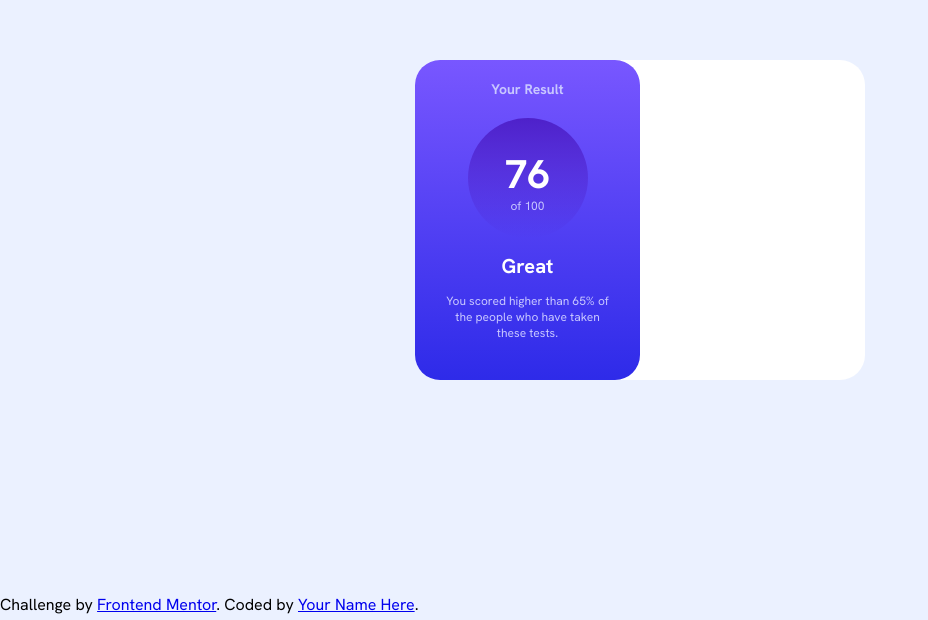
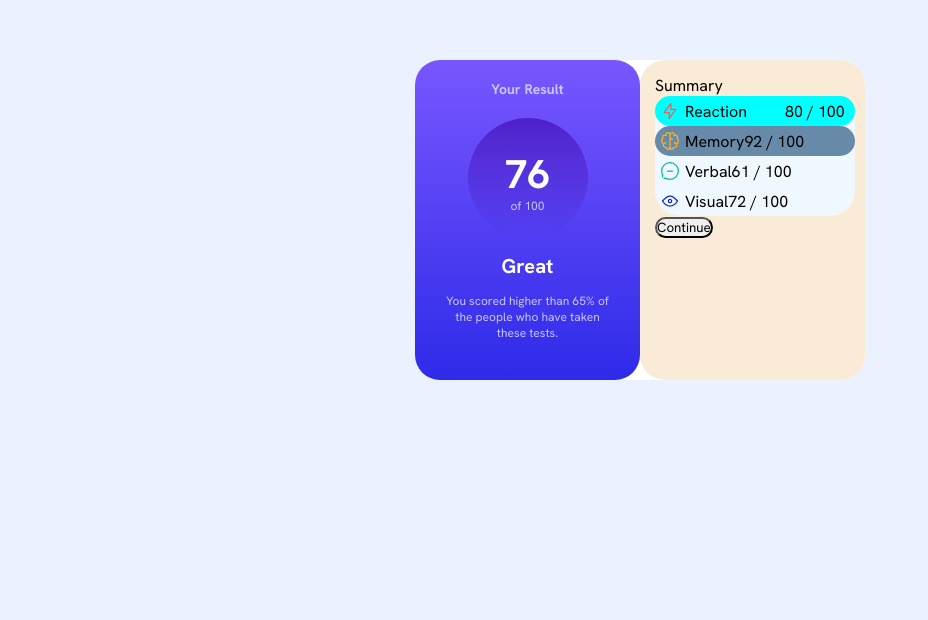
Before and after one commit to SirineBouk/Results-summary-component, a plain HTML site: page index.html in a window 1280 px wide. Shown: the part 180-800 px from the top of the page, without its empty margins (0-928 px from the left). Drawn offline with Linux system fonts and the light colour scheme.

Commit message:
Update CSS & HTML file

```diff
--- a/index.html
+++ b/index.html
@@ -43,6 +43,7 @@
 <body>
   <main class="main">
     <div class="card">
+
       <div class="Result">
         <p id="res">Your Result</p>
         <div class="circle">
@@ -52,16 +53,53 @@
         <h1 id="g">Great</h1>
         <p id="des">You scored higher than 65% of the people who have taken these tests.</p>
       </div>
+
+      <div class="summary">
+        <p class="title">Summary</p>
+        <div class="details">
+          <div class="reaction">
+            <img src="assets/images/icon-reaction.svg" alt="">
+            <p class="rct">Reaction</p>
+            <p>
+              <span>80</span>
+              <span>/ 100</span>
+            </p>
+          </div>
+
+          <div class="memory">
+            <img src="assets/images/icon-memory.svg" alt="">
+            <p>Memory</p>
+            <p>
+              <span>92</span>
+              <span>/ 100</span>
+            </p>
+          </div>
+
+          <div class="verbla">
+            <img src="assets/images/icon-verbal.svg" alt="">
+            <p>Verbal</p>
+            <p>
+              <span>61</span>
+              <span>/ 100</span>
+            </p>
+          </div>
+
+          <div class="visual">
+            <img src="assets/images/icon-visual.svg" alt="">
+            <p class="vis">Visual</p>
+            <p>
+              <span>72</span>
+              <span>/ 100</span>
+            </p>
+          </div>
+
+        </div>
+
+        <button>Continue</button>
+      </div>
+
     </div>
   </main>
 
-
-
-  <footer>
-    <div class="attribution">
-      Challenge by <a href="https://www.frontendmentor.io?ref=challenge" target="_blank">Frontend Mentor</a>.
-      Coded by <a href="#">Your Name Here</a>.
-    </div>
-  </footer>
 </body>
 </html>
--- a/style.css
+++ b/style.css
@@ -25,11 +25,9 @@ body{
     width: 450px;
     height: 320px;
     margin: 0 auto;
-
-
 }
 
-.Result{
+.card .Result{
     position: relative;
     padding: 15px;
     background: linear-gradient(to bottom, hsl(252, 100%, 67%), hsl(241, 81%, 54%));
@@ -37,16 +35,15 @@ body{
     height: 100%;
     text-align: center;
 }
-#res{
+.Result #res{
     position: relative;
     margin-bottom: 15px;
     padding: 5px;
     color: hsl(241, 100%, 89%);
     font-size: 14px;
     font-weight: bold;
-
 }
-.circle{
+.Result .circle{
     position: relative;
     background: linear-gradient(to bottom, hsla(256, 72%, 46%, 1),hsla(241, 72%, 46%, 0));
     width: 120px;
@@ -64,8 +61,6 @@ body{
     font-size: 40px;
     font-weight: bolder;
     height: 50px;
-
-
 }
 
 .circle .to{
@@ -88,21 +83,55 @@ body{
 
 }
 
+.summary{
+    background-color: antiquewhite;
+    position: relative;
+    padding: 15px;
+    width: 50%;
+    height: 100%;
+}
+
+.summary .details{
+    position: relative;
+    background-color: aliceblue;
+    margin: auto;
+    width: 200px;
+}
+
+.details img{
+    margin-right: 5px;
+    margin-left: 5px;
+    width: 20px;
+    flex-shrink: 0;
+}
+
+.summary .reaction{
+    background-color: aqua;
+    display: flex;
+    align-items: center;
+    height: 30px;
+}
+
+.summary .reaction .rct{
+    margin-right: 38px;
+}
+
+.details .memory{
+    background-color: rgb(103, 138, 168);
+    display: flex;
+    align-items: center;
+    height: 30px;
+}
 
 
+.details .verbla{
+    display: flex;
+    align-items: center;
+    height: 30px;
+}
 
-
-
-
-
-
-
-footer{
-    position: fixed;
-    bottom: 0;
-    width: 100%;
+.details .visual{
+    display: flex;
+    align-items: center;
+    height: 30px;
 }
-.attribution{
-    position: absolute;
-    bottom: 5px;
-}
```
